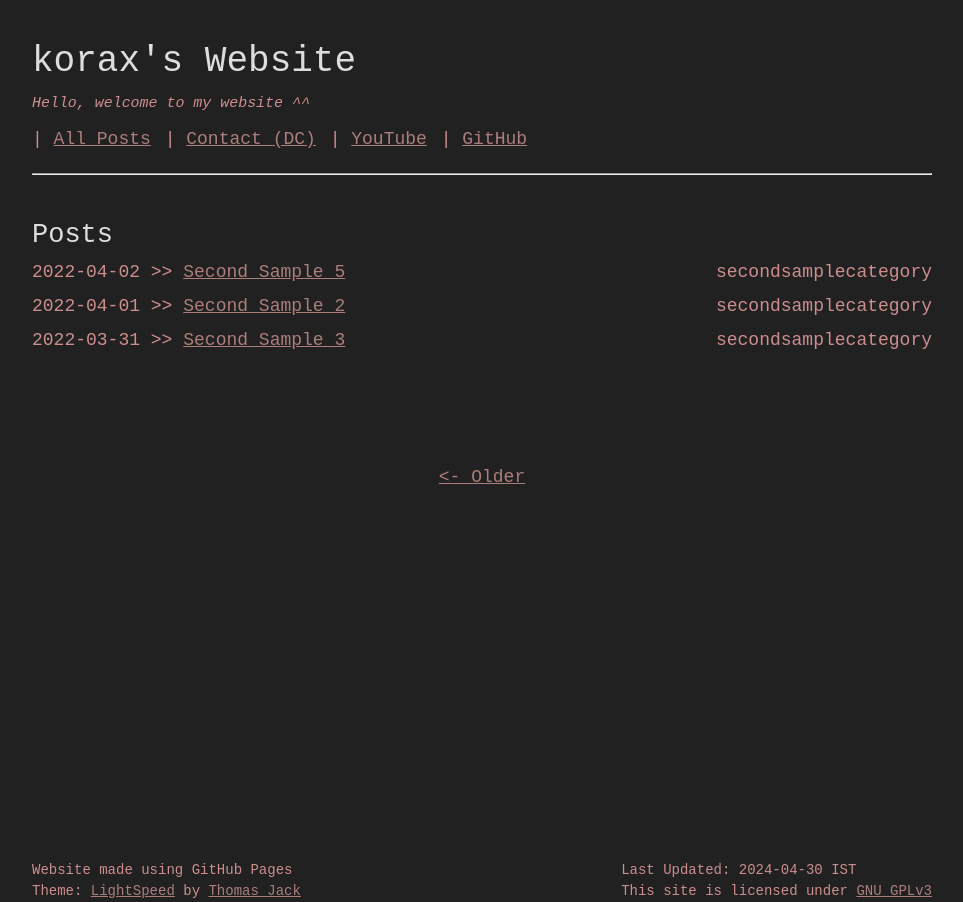
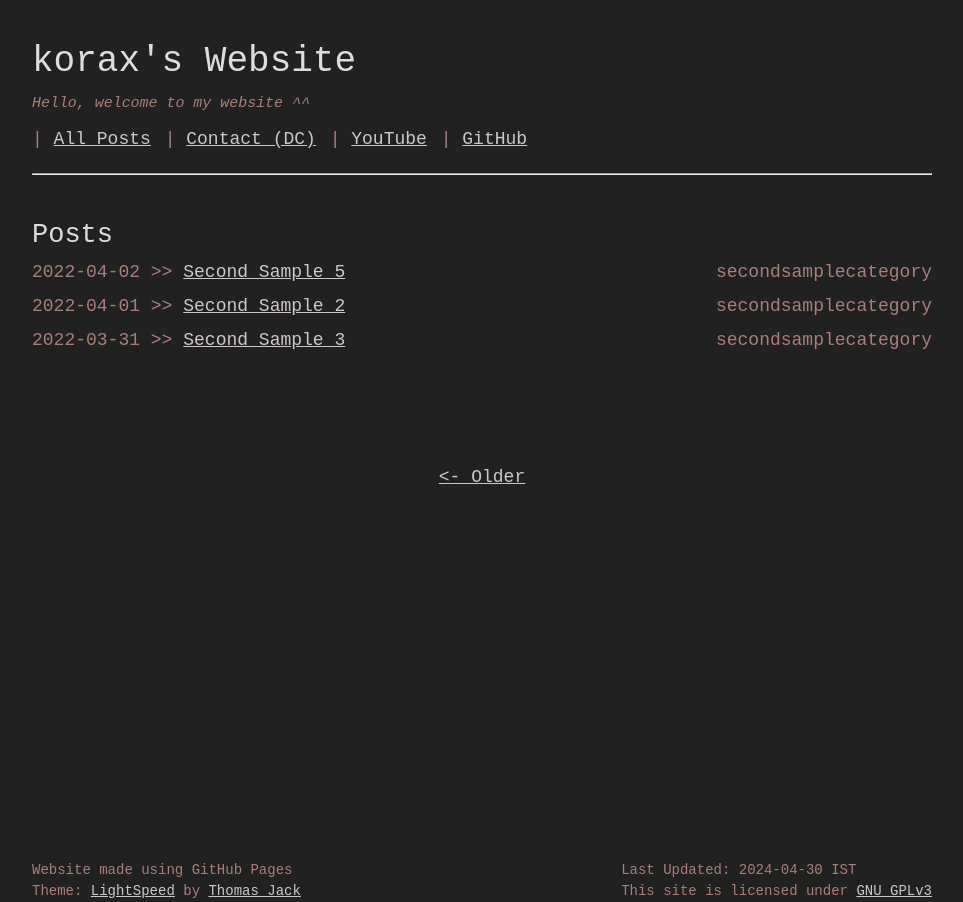
Before and after one commit to koraxial/koraxial.github.io, a Jekyll site: the page built from posts/index.html, in a window 1280 px wide. Shown: the whole page, without its empty margins (158-1121 px from the left). Built offline with Jekyll 4.4.1, drawn with Linux system fonts in a browser that asks for light colours; the list of posts is cut into pages by our own code.

Commit message:
Update page.scss

```diff
--- a/_sass/page.scss
+++ b/_sass/page.scss
@@ -38,7 +38,7 @@ header h1, h5 {
 /* 04 Color and contrast */
 
 body {
-  color: #ce8e8e;
+  color: #ac7e7b;
   background-color: #212121;
 }
 
@@ -62,7 +62,7 @@ code {
 /* 06 Primary color */
 
 a {
-  color: #ac7e7b;
+  color: #cec7c7;
 }
 
 /* 07 Secondary colors */
```
